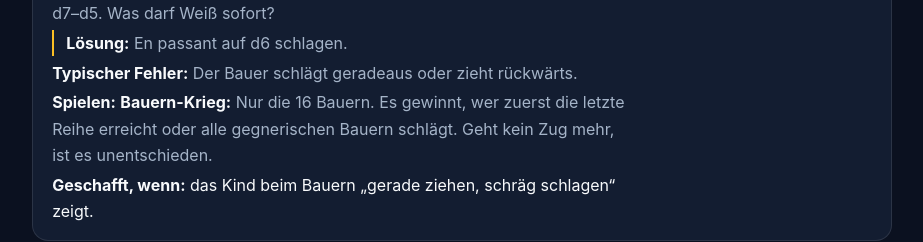
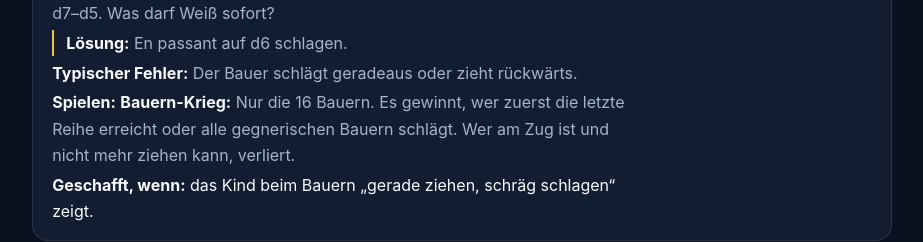
Before and after one commit to tas231/Chessleo-Site, a plain HTML site: page schach-ag-grundschule.html in a window 1280 px wide. Shown: the part 5012-5254 px from the top of the page, without its empty margins (178-1101 px from the left). Drawn offline with Linux system fonts and the light colour scheme.

Commit message:
School page: in Pawn War the blocked side loses
The same rule as decided for the app: whoever is to move and cannot, loses.

Co-Authored-By: Claude Opus 5.5 <noreply@anthropic.com>

```diff
--- a/schach-ag-grundschule.html
+++ b/schach-ag-grundschule.html
@@ -376,7 +376,7 @@
             <p><strong>Für Schnelle:</strong> Weißer Bauer auf e5, schwarzer Bauer auf d7. Schwarz zieht d7–d5. Was darf Weiß sofort?</p>
             <p class="answer"><strong>Lösung:</strong> En passant auf d6 schlagen.</p>
             <p><strong>Typischer Fehler:</strong> Der Bauer schlägt geradeaus oder zieht rückwärts.</p>
-            <p><strong>Spielen:</strong> <b>Bauern-Krieg:</b> Nur die 16 Bauern. Es gewinnt, wer zuerst die letzte Reihe erreicht oder alle gegnerischen Bauern schlägt. Geht kein Zug mehr, ist es unentschieden.</p>
+            <p><strong>Spielen:</strong> <b>Bauern-Krieg:</b> Nur die 16 Bauern. Es gewinnt, wer zuerst die letzte Reihe erreicht oder alle gegnerischen Bauern schlägt. Wer am Zug ist und nicht mehr ziehen kann, verliert.</p>
             <p class="done"><strong>Geschafft, wenn:</strong> das Kind beim Bauern „gerade ziehen, schräg schlagen“ zeigt.</p>
           </div>
           <div class="boards">
```
